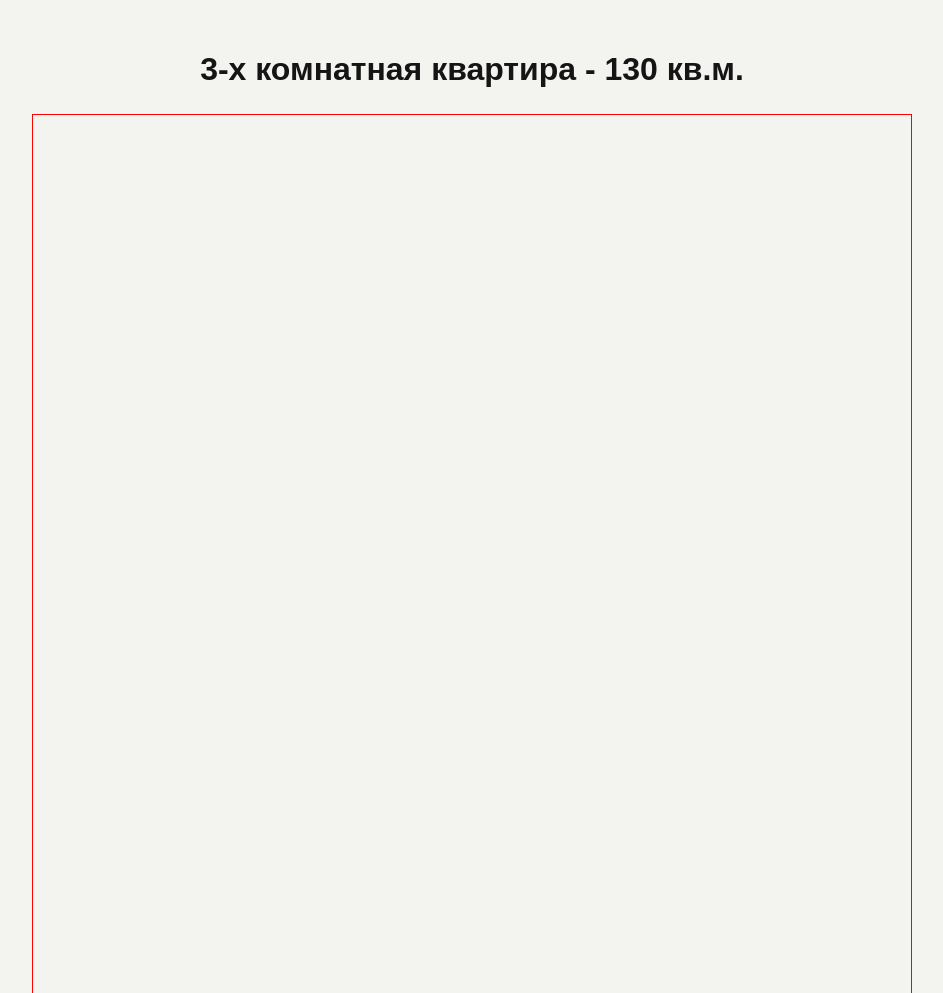
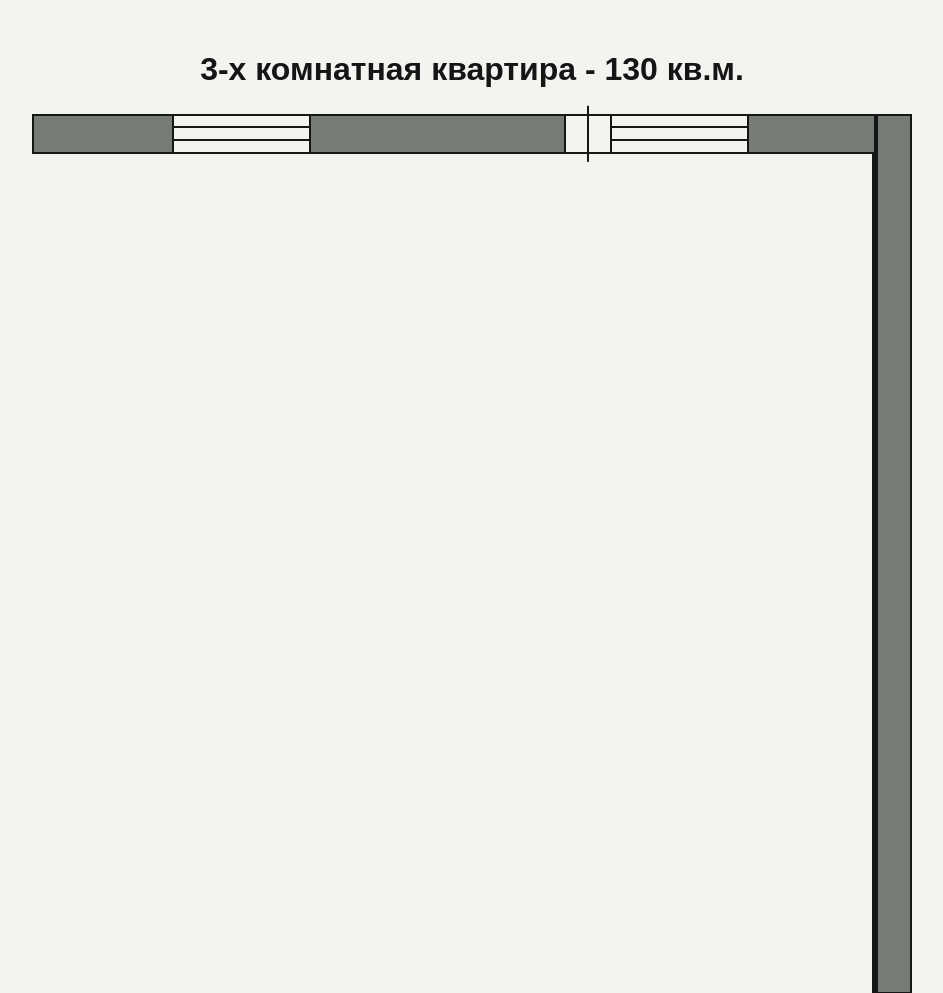
Before and after one commit to Alex-Nicalace/apartment-plan, a website built with Vite: page index.html in a window 1280 px wide. Shown: the top 993 px of the page, without its empty margins (168-1111 px from the left). Built offline with nearby package versions, Linux system fonts and the light colour scheme.

Commit message:
add wall, window, door

```diff
--- a/index.html
+++ b/index.html
@@ -11,7 +11,16 @@
       <section class="apartment">
         <h1 class="apartment__title">3-х комнатная квартира - 130 кв.м.</h1>
 
-        <div class="floor-plan" aria-label="План квартиры"></div>
+        <div class="floor-plan" aria-label="План квартиры">
+          <div class="floor-plan__wall floor-plan__wall_top">
+            <div class="floor-plan__window floor-plan__window_top-left"></div>
+            <div class="floor-plan__window floor-plan__window_top-right"></div>
+            <div class="floor-plan__door floor-plan__door_balcony-top"></div>
+          </div>
+          <div class="floor-plan__wall floor-plan__wall_right">
+            <div class="floor-plan__window"></div>
+          </div>
+        </div>
       </section>
     </main>
     <script type="module" src="/src/main.js"></script>
--- a/src/styles/abstracts/_variables.scss
+++ b/src/styles/abstracts/_variables.scss
@@ -2,11 +2,13 @@
 
 :root {
   --color-page: #f3f3f0;
-  --color-wall: #1f1f1f;
+  --color-wall: #151716;
+  --color-wall-fill: #777b76;
   --color-text: #151515;
 
   --font-primary: Arial, Helvetica, sans-serif;
   --plan-max-width: #{rem(880)};
   --plan-ratio: 1 / 1;
-  --wall-size: #{rem(16)};
+  --wall-size: #{percent(19, 420)};
+  --wall-border-size: #{rem(2)};
 }
--- a/src/styles/blocks/_floor-plan.scss
+++ b/src/styles/blocks/_floor-plan.scss
@@ -1,4 +1,103 @@
+@use '../abstracts/functions' as *;
+
 .floor-plan {
+  $wall-length: 380;
+  position: relative;
   aspect-ratio: var(--plan-ratio);
-  border: 1px solid red;
+  // border: 1px solid red;
+
+  &__wall {
+    position: absolute;
+    height: var(--wall-size);
+    background-color: var(--color-wall-fill);
+    border: var(--wall-border-size) solid var(--color-wall);
+
+    &_top {
+      top: 0;
+      width: 100%;
+    }
+
+    &_right {
+      right: 0;
+      height: 100%;
+      width: var(--wall-size);
+
+      &::before {
+        content: '';
+        position: absolute;
+        left: calc(var(--wall-border-size) * -1);
+        height: calc(var(--wall-size) - 2 * var(--wall-border-size));
+        width: var(--wall-border-size);
+        background-color: var(--color-wall-fill);
+      }
+    }
+  }
+
+  &__window {
+    position: absolute;
+    height: 100%;
+    background-color: var(--color-page);
+    border: var(--wall-border-size) solid var(--color-wall);
+    border-top: none;
+    border-bottom: none;
+    --window-gap: calc(
+      (100% - var(--wall-border-size) - var(--wall-border-size)) / 3
+    );
+
+    &::before,
+    &::after {
+      content: '';
+      position: absolute;
+      height: var(--wall-border-size);
+      width: 100%;
+      background-color: var(--color-wall);
+    }
+
+    &::before {
+      top: var(--window-gap);
+    }
+
+    &::after {
+      top: calc(
+        var(--window-gap) + var(--window-gap) + var(--wall-border-size)
+      );
+    }
+
+    &_top-left {
+      width: percent(60, $wall-length);
+      left: percent(60, $wall-length);
+    }
+
+    &_top-right {
+      width: percent(60, $wall-length);
+      left: percent(250, $wall-length);
+    }
+  }
+
+  &__door {
+    position: absolute;
+    height: 100%;
+    width: 20%;
+    background-color: var(--color-page);
+    border: var(--wall-border-size) solid var(--color-wall);
+    border-top: none;
+    border-bottom: none;
+
+    &::before {
+      content: '';
+      position: absolute;
+      height: percent(30, 19);
+      width: var(--wall-border-size);
+      background-color: var(--color-wall);
+      left: 50%;
+      transform: translate(-50%, -18%);
+      // top: var(--window-gap);
+    }
+
+    &_balcony-top {
+      left: percent(230, $wall-length);
+      width: percent(20, $wall-length);
+      border-right: none;
+    }
+  }
 }
```
